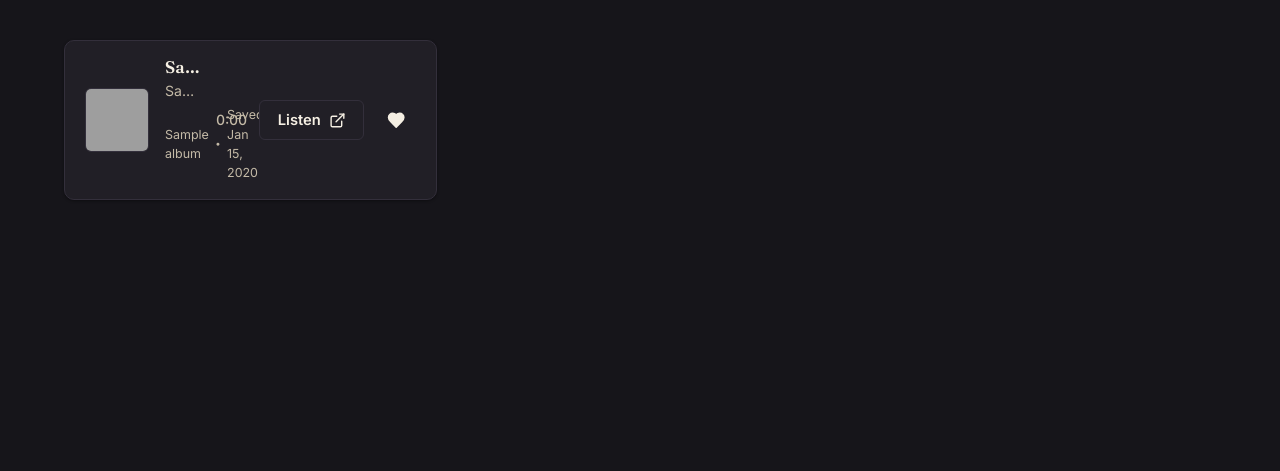
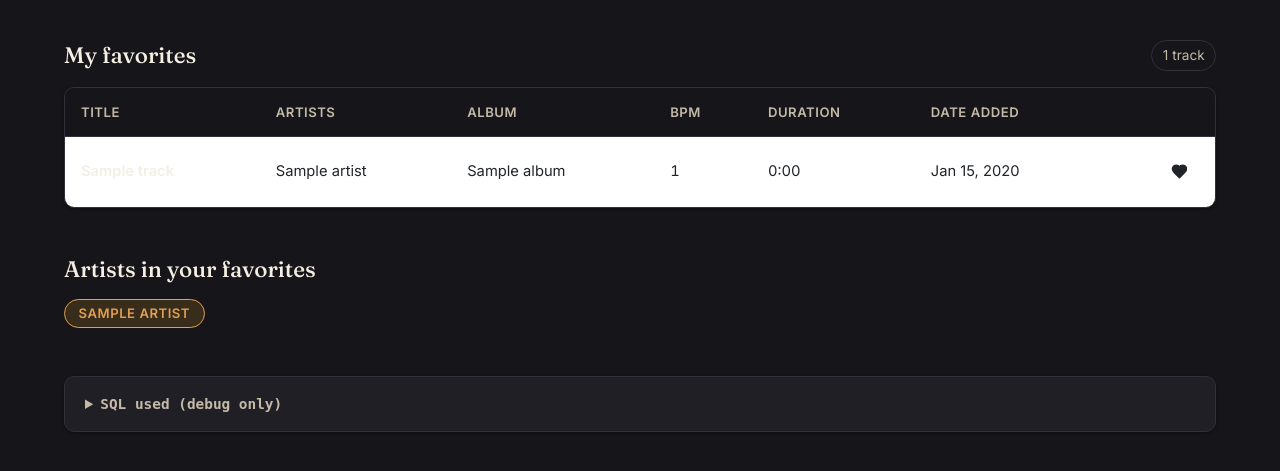
Before and after one commit to asterialumi/synthdex, a Django app: page /favorites/ in a window 1280 px wide. Shown: the part 185-656 px from the top of the page. Run offline with Django 5.2, Linux system fonts and the light colour scheme; a user stored in the database is signed in; tables that the repository leaves empty hold one stand-in row (values such as "Sample post"); grey boxes are pictures that could not be loaded.

Commit message:
Add favorites JOIN list and favorite-artists SUBQUERY with debug SQL view

```diff
--- /dev/null
+++ b/apps/favorites/templatetags/__init__.py
@@ -0,0 +1 @@
+"""Template tags and filters package for favorites."""
--- /dev/null
+++ b/apps/favorites/templatetags/favorites_extras.py
@@ -0,0 +1,45 @@
+"""Template filters and tags for favorites presentation."""
+from django import template
+
+register = template.Library()
+
+
+@register.filter
+def duration_mss(duration_ms):
+    """Format milliseconds into m:ss, returning '—' for None or non-positive values."""
+    if duration_ms is None:
+        return "—"
+    try:
+        total_ms = int(duration_ms)
+        if total_ms <= 0:
+            return "—"
+        total_seconds = total_ms // 1000
+        minutes = total_seconds // 60
+        seconds = total_seconds % 60
+        return f"{minutes}:{seconds:02d}"
+    except (ValueError, TypeError):
+        return "—"
+
+
+@register.filter
+def format_bpm_or_dash(value):
+    """Format BPM without trailing zeroes (e.g. 205.00 -> '205'), returning '—' if None."""
+    if value is None:
+        return "—"
+    try:
+        val_float = float(value)
+        if val_float.is_integer():
+            return str(int(val_float))
+        return f"{val_float:.2f}".rstrip('0').rstrip('.')
+    except (ValueError, TypeError):
+        return str(value)
+
+
+@register.filter
+def artist_names_joined(track):
+    """Format all artist names credited on a track as a comma-separated string."""
+    if not track:
+        return "—"
+    credits = list(track.credits.all())
+    names = [c.artist.name for c in credits if c.artist and c.artist.name]
+    return ", ".join(names) if names else "—"
--- a/apps/favorites/views.py
+++ b/apps/favorites/views.py
@@ -1,13 +1,14 @@
 """Views for managing user favorite tracks."""
+from django.conf import settings
 from django.contrib import messages
 from django.contrib.auth.decorators import login_required
-from django.http import HttpResponseNotAllowed
 from django.shortcuts import get_object_or_404, redirect, render
 from django.utils.http import url_has_allowed_host_and_scheme
 from django.views.decorators.http import require_POST
 
 from apps.catalogue.models import Track
 from .models import Favorite
+from .selectors import get_favorite_artists, get_favorites_with_details, sql_of
 
 
 @login_required(login_url='login:login')
@@ -41,17 +42,22 @@ def toggle_favorite_view(request, track_id: int):
 
 @login_required(login_url='login:login')
 def favorites_list_view(request):
-    """List all tracks saved by the authenticated user, ordered newest first."""
-    user_favorites = (
-        Favorite.objects.filter(user=request.user)
-        .select_related('track', 'track__album')
-        .prefetch_related(
-            'track__credits__artist',
-            'track__track_sources__source',
-        )
-        .order_by('-created_at')
-    )
+    """List all tracks and credited artists saved by the authenticated user."""
+    favorites = get_favorites_with_details(request.user)
+    favorite_artists = get_favorite_artists(request.user)
+    show_sql = bool(settings.DEBUG)
 
-    return render(request, 'favorites/favorites.html', {
-        'favorites': user_favorites,
-    })
+    context = {
+        'favorites': favorites,
+        'favorite_artists': favorite_artists,
+        'show_sql': show_sql,
+    }
+
+    if show_sql:
+        context['favorites_sql'] = sql_of(favorites)
+        context['artists_sql'] = sql_of(favorite_artists)
+
+    return render(request, 'favorites/favorites.html', context)
+
+
+favorites_list = favorites_list_view
--- a/static/css/favorites/favorites.css
+++ b/static/css/favorites/favorites.css
@@ -141,3 +141,138 @@
     border-top: 1px solid var(--border);
   }
 }
+
+
+/* ==========================================================================
+   Favorites Table, Badges & Debug SQL Section
+   ========================================================================== */
+
+.favorites-section-title {
+  font-size: 1.4rem;
+  margin-bottom: 0;
+}
+
+.favorites-count-badge {
+  font-size: 0.85rem;
+  color: var(--ink-muted);
+  background-color: var(--surface);
+  border: 1px solid var(--border);
+  padding: 0.25rem 0.65rem;
+  border-radius: var(--radius-full);
+}
+
+.favorites-table-wrap {
+  background-color: var(--surface-raised);
+  border: 1px solid var(--border);
+  border-radius: var(--radius-md);
+  box-shadow: var(--shadow-sm);
+  overflow-x: auto;
+}
+
+.favorites-table {
+  margin-bottom: 0;
+  color: var(--ink);
+  background-color: transparent;
+}
+
+.favorites-table th {
+  background-color: var(--surface);
+  color: var(--ink-muted);
+  font-size: 0.82rem;
+  font-weight: 600;
+  text-transform: uppercase;
+  letter-spacing: 0.04em;
+  border-bottom: 1px solid var(--border);
+  padding: 0.85rem 1rem;
+  white-space: nowrap;
+}
+
+.favorites-table td {
+  padding: 0.95rem 1rem;
+  border-bottom: 1px solid var(--border-subtle);
+  font-size: 0.92rem;
+  vertical-align: middle;
+}
+
+.favorites-table tbody tr:last-child td {
+  border-bottom: none;
+}
+
+.favorites-table tbody tr:hover td {
+  background-color: var(--surface-hover);
+}
+
+.favorite-track-link {
+  color: var(--ink);
+  text-decoration: none;
+  transition: color 0.15s ease;
+}
+
+.favorite-track-link:hover {
+  color: var(--accent);
+  text-decoration: none;
+}
+
+.favorite-artist-badge {
+  font-size: 0.82rem;
+  padding: 0.35rem 0.85rem;
+}
+
+.favorites-empty-state-compact {
+  padding: 1.5rem;
+  text-align: center;
+  background-color: var(--surface-raised);
+  border: 1px dashed var(--border);
+  border-radius: var(--radius-md);
+  color: var(--ink-muted);
+}
+
+/* Debug SQL Details Block */
+.favorites-sql-details {
+  background-color: var(--surface-raised);
+  border: 1px solid var(--border);
+  border-radius: var(--radius-md);
+  padding: 1rem 1.25rem;
+  box-shadow: var(--shadow-sm);
+}
+
+.favorites-sql-summary {
+  font-family: var(--font-mono, monospace);
+  font-size: 0.9rem;
+  font-weight: 600;
+  color: var(--ink-muted);
+  cursor: pointer;
+  user-select: none;
+}
+
+.favorites-sql-summary:hover {
+  color: var(--accent);
+}
+
+.favorites-sql-body {
+  margin-top: 1rem;
+  padding-top: 1rem;
+  border-top: 1px solid var(--border);
+}
+
+.favorites-sql-title {
+  font-size: 0.95rem;
+  font-weight: 600;
+  color: var(--ink);
+  margin-bottom: 0.5rem;
+}
+
+.favorites-sql-pre {
+  background-color: var(--surface);
+  border: 1px solid var(--border);
+  border-radius: var(--radius-sm);
+  padding: 1rem;
+  font-family: var(--font-mono, monospace);
+  font-size: 0.82rem;
+  line-height: 1.5;
+  color: var(--ink);
+  overflow-x: auto;
+  white-space: pre-wrap;
+  word-break: break-all;
+  margin-bottom: 0;
+}
--- a/templates/favorites/favorites.html
+++ b/templates/favorites/favorites.html
@@ -1,5 +1,5 @@
 {% extends 'common/base.html' %}
-{% load static catalogue_tags %}
+{% load static favorites_extras %}
 
 {% block title %}Favorites | SynthDex{% endblock %}
 
@@ -21,66 +21,105 @@
         </p>
     </header>
 
+    <!-- Section 1: My favorites (JOIN) -->
+    <section class="favorites-section mb-5" aria-labelledby="heading-my-favorites">
+        <div class="d-flex justify-content-between align-items-center mb-3">
+            <h2 id="heading-my-favorites" class="favorites-section-title">My favorites</h2>
             {% if favorites %}
-    <div class="favorites-list">
-        {% for fav in favorites %}
-        <article class="favorite-card" id="fav-{{ fav.track.id }}">
-            <a href="{% url 'catalogue:track_detail' fav.track.id %}" class="favorite-artwork-wrap" title="View details for {{ fav.track.title }}">
-                {% if fav.track.artwork_url %}
-                <img src="{{ fav.track.artwork_url }}" alt="Cover art for {{ fav.track.title }}" class="cover cover--md favorite-artwork" loading="lazy">
-                {% elif fav.track.album and fav.track.album.artwork_url %}
-                <img src="{{ fav.track.album.artwork_url }}" alt="Cover art for {{ fav.track.title }}" class="cover cover--md favorite-artwork" loading="lazy">
-                {% else %}
-                <div class="cover cover--md cover-placeholder favorite-artwork-placeholder" aria-hidden="true">
-                    <svg class="icon" aria-hidden="true"><use href="#i-music-note"/></svg>
-                </div>
+            <span class="favorites-count-badge">{{ favorites|length }} track{{ favorites|length|pluralize }}</span>
             {% endif %}
-            </a>
-
-            <div class="favorite-info">
-                <h2 class="favorite-title">
-                    <a href="{% url 'catalogue:track_detail' fav.track.id %}" class="favorite-title-link">{{ fav.track.title }}</a>
-                </h2>
-                <p class="favorite-artist">{{ fav.track|artist_credits_display }}</p>
-                <div class="favorite-details-meta">
-                    {% if fav.track.album %}
-                    <span class="favorite-album">{{ fav.track.album.title }}</span>
-                    <span class="meta-dot" aria-hidden="true">&bull;</span>
-                    {% endif %}
-                    <span class="favorite-date">Saved {{ fav.created_at|date:"M d, Y" }}</span>
-                </div>
         </div>
 
-            <div class="favorite-actions">
-                <span class="favorite-duration tabular-nums">{{ fav.track.duration_ms|duration_display }}</span>
-
-                {% with listen_url=fav.track|track_listen_url %}
-                {% if listen_url %}
-                <a href="{{ listen_url }}" target="_blank" rel="noopener noreferrer" class="btn btn-secondary btn-sm" title="Listen on YouTube">
-                    <span>Listen</span>
-                    <svg class="icon" aria-hidden="true"><use href="#i-external-link"/></svg>
+        {% if favorites %}
+        <div class="table-responsive favorites-table-wrap">
+            <table class="table table-hover favorites-table align-middle">
+                <thead>
+                    <tr>
+                        <th scope="col" class="th-title">Title</th>
+                        <th scope="col" class="th-artists">Artists</th>
+                        <th scope="col" class="th-album">Album</th>
+                        <th scope="col" class="th-bpm">BPM</th>
+                        <th scope="col" class="th-duration">Duration</th>
+                        <th scope="col" class="th-date">Date Added</th>
+                        <th scope="col" class="th-actions text-end"><span class="visually-hidden">Actions</span></th>
+                    </tr>
+                </thead>
+                <tbody>
+                    {% for fav in favorites %}
+                    <tr id="fav-{{ fav.track.id }}">
+                        <td class="td-title">
+                            <a href="{% url 'catalogue:track_detail' fav.track.id %}" class="favorite-track-link fw-semibold">
+                                {{ fav.track.title }}
                             </a>
-                {% endif %}
-                {% endwith %}
-
-                <form action="{% url 'favorites:toggle' fav.track.id %}" method="post" class="favorite-remove-form">
+                        </td>
+                        <td class="td-artists">
+                            {{ fav.track|artist_names_joined }}
+                        </td>
+                        <td class="td-album">
+                            {{ fav.track.album.title|default:"—" }}
+                        </td>
+                        <td class="td-bpm tabular-nums">
+                            {{ fav.track.bpm|format_bpm_or_dash }}
+                        </td>
+                        <td class="td-duration tabular-nums">
+                            {{ fav.track.duration_ms|duration_mss }}
+                        </td>
+                        <td class="td-date">
+                            {{ fav.created_at|date:"M d, Y" }}
+                        </td>
+                        <td class="td-actions text-end">
+                            <form action="{% url 'favorites:toggle' fav.track.id %}" method="post" class="favorite-remove-form d-inline-block">
                                 {% csrf_token %}
                                 <input type="hidden" name="next" value="{{ request.get_full_path }}#fav-{{ fav.track.id }}">
-                    <button type="submit" class="icon-btn btn-heart is-favorite" aria-label="Remove from favorites" title="Remove from favorites">
+                                <button type="submit" class="icon-btn btn-heart is-favorite" aria-label="Remove {{ fav.track.title }} from favorites" title="Remove from favorites">
                                     <svg class="icon" aria-hidden="true"><use href="#i-heart-fill"/></svg>
                                 </button>
                             </form>
-            </div>
-        </article>
+                        </td>
+                    </tr>
                     {% endfor %}
+                </tbody>
+            </table>
         </div>
         {% else %}
         <div class="empty-state favorites-empty-state">
             <svg class="icon empty-state-icon" aria-hidden="true"><use href="#i-music-note"/></svg>
-        <h2 class="empty-state-title">No favorites yet</h2>
+            <h3 class="empty-state-title">No favorites yet</h3>
             <p class="empty-state-desc">When you search for tracks, click the heart icon on any result to save it to your personal collection.</p>
             <a href="{% url 'search:search' %}" class="btn btn-primary">Find tracks to save</a>
         </div>
         {% endif %}
+    </section>
+
+    <!-- Section 2: Artists in your favorites (SUBQUERY) -->
+    <section class="favorites-section mb-5" aria-labelledby="heading-favorite-artists">
+        <h2 id="heading-favorite-artists" class="favorites-section-title mb-3">Artists in your favorites</h2>
+        {% if favorite_artists %}
+        <div class="favorite-artists-list d-flex flex-wrap gap-2">
+            {% for artist in favorite_artists %}
+            <span class="pill pill--accent favorite-artist-badge">{{ artist.name }}</span>
+            {% endfor %}
+        </div>
+        {% else %}
+        <div class="empty-state favorites-empty-state-compact">
+            <p class="empty-state-desc mb-0">No credited artists found in your favorites.</p>
+        </div>
+        {% endif %}
+    </section>
+
+    <!-- Section 3: Query Debug Information -->
+    {% if show_sql %}
+    <section class="favorites-section favorites-sql-section mt-5" aria-label="Debug SQL">
+        <details class="favorites-sql-details">
+            <summary class="favorites-sql-summary">SQL used (debug only)</summary>
+            <div class="favorites-sql-body">
+                <h3 class="favorites-sql-title">Favorites JOIN query</h3>
+                <pre class="favorites-sql-pre"><code>{{ favorites_sql }}</code></pre>
+                <h3 class="favorites-sql-title mt-3">Favorite artists SUBQUERY</h3>
+                <pre class="favorites-sql-pre"><code>{{ artists_sql }}</code></pre>
+            </div>
+        </details>
+    </section>
+    {% endif %}
 </div>
 {% endblock %}
```
Also changed, not shown: apps/favorites/selectors.py (added, +55 -0 lines), apps/favorites/tests.py (added, +151 -0 lines). Lines whose indentation alone changed are shown as unchanged.
